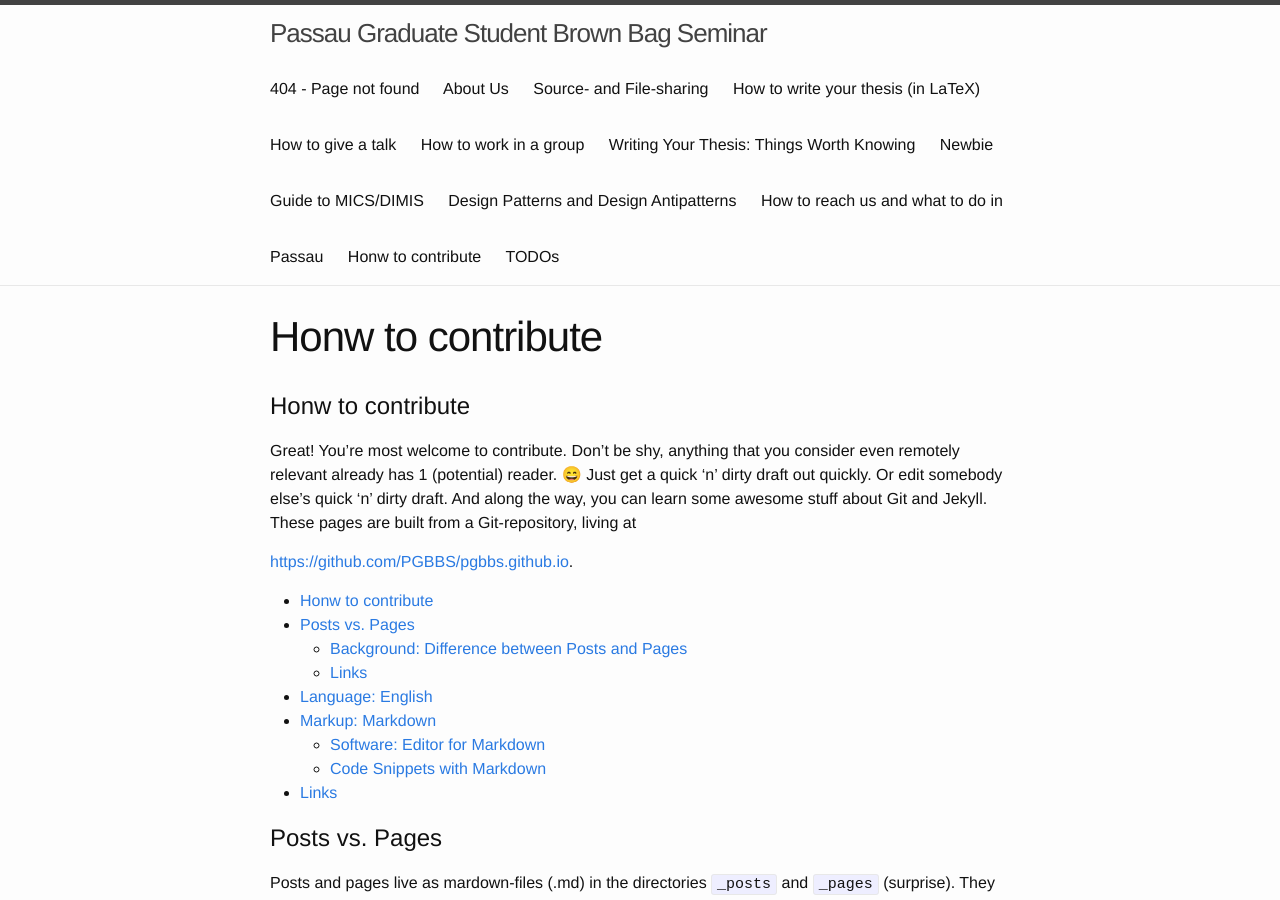
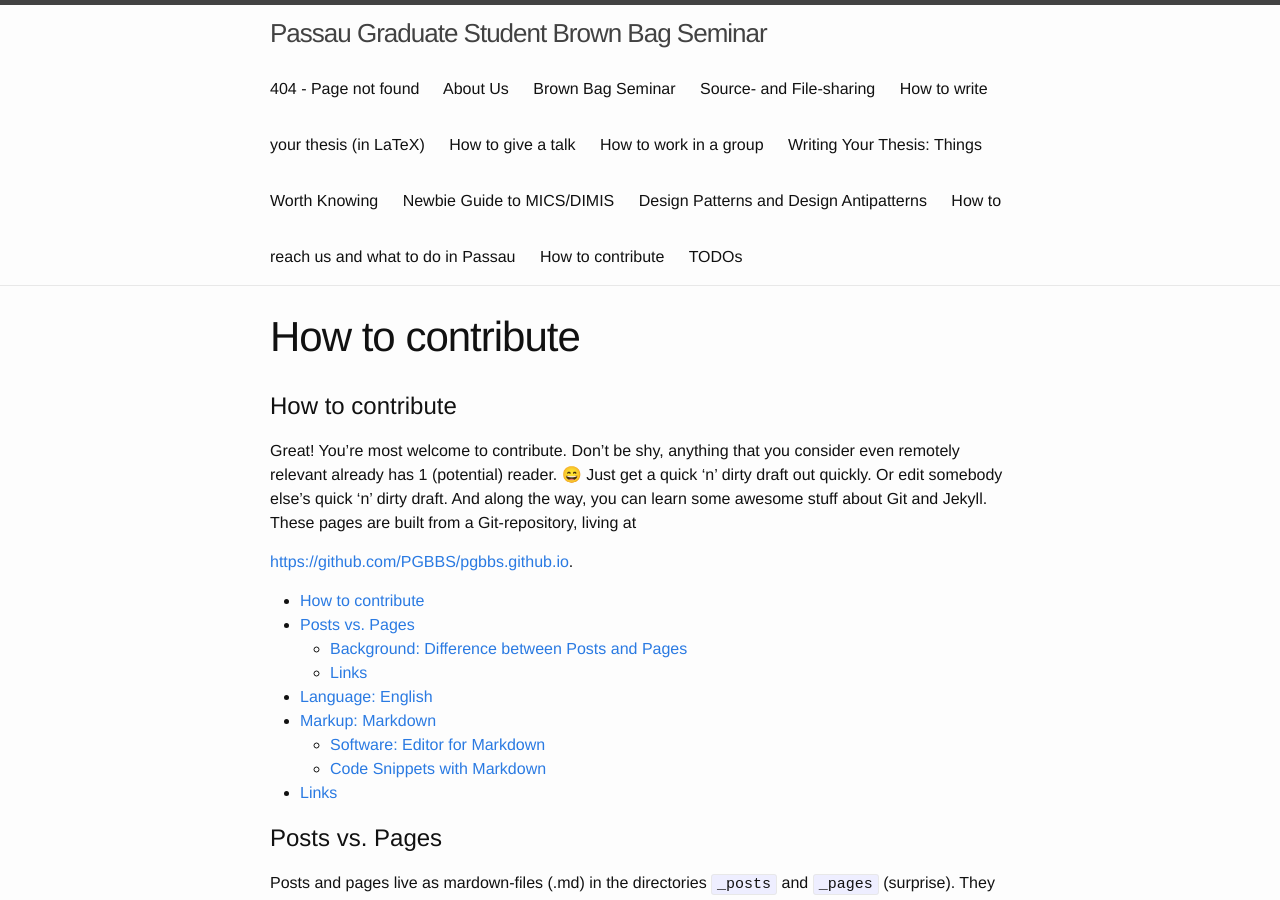
Before and after one commit to PGBBS/pgbbs.github.io, a Jekyll site: the page built from HOW-TO-CONTRIBUTE.md, in a window 1280 px wide and 900 px high. Built offline with Jekyll 4.4.1, drawn with Linux system fonts in a browser that asks for light colours; emoji names are drawn with the system emoji font; our own code applies the rules of GitHub Pages for plain Markdown files.

Commit message:
add hackathon-session after bugfix in HOW-TO-CONTRIB

```diff
--- a/HOW-TO-CONTRIBUTE.md
+++ b/HOW-TO-CONTRIBUTE.md
@@ -1,4 +1,4 @@
-# Honw to contribute
+# How to contribute
 
 Great! You're most welcome to contribute. Don't be shy, anything that
 you consider even remotely relevant already has 1 (potential) reader.
```
Also changed, not shown: _pages/brown-bag.md (renamed from _drafts/brown-bag.md), _posts/2016-12-08-hackathon-brainstorming.md (renamed from _drafts/2016-12-08-hackathon-brainstorming.md).
